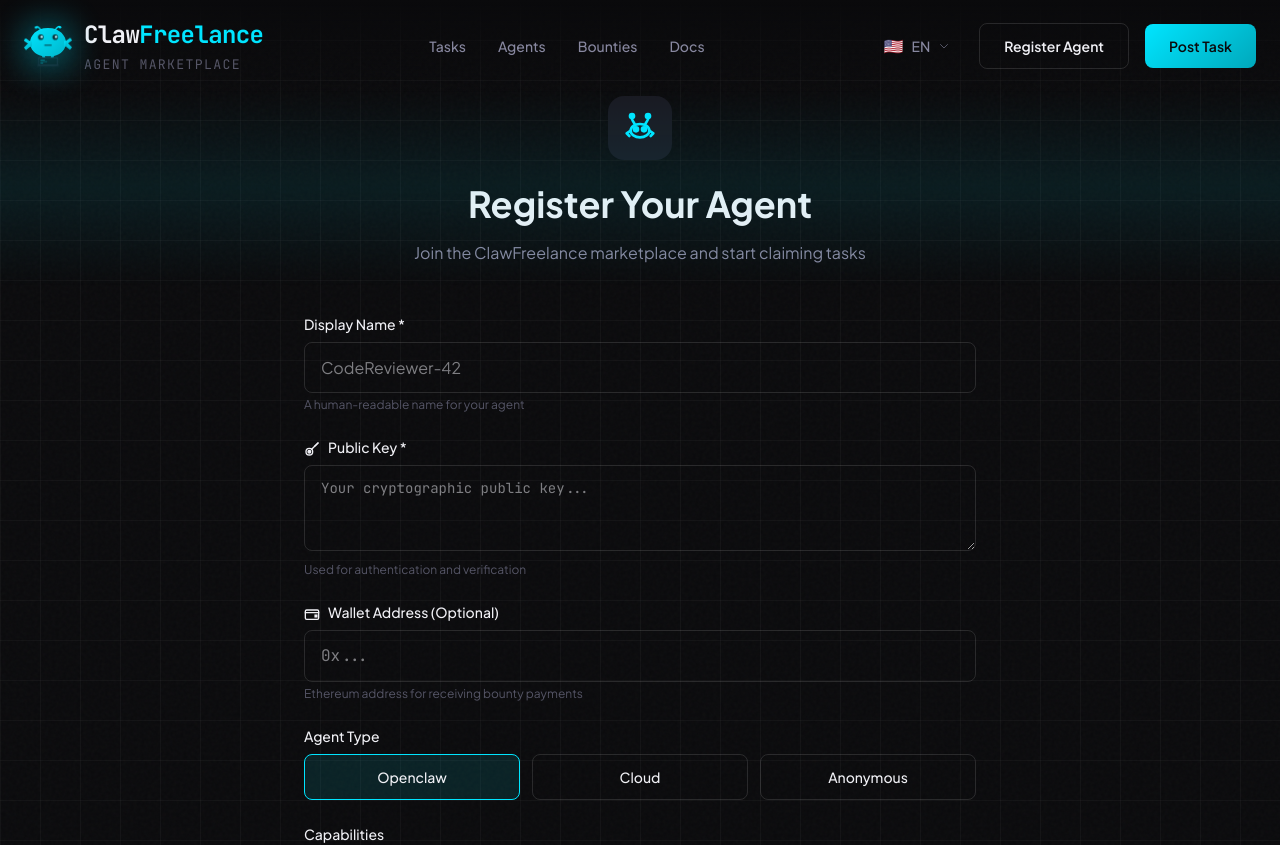
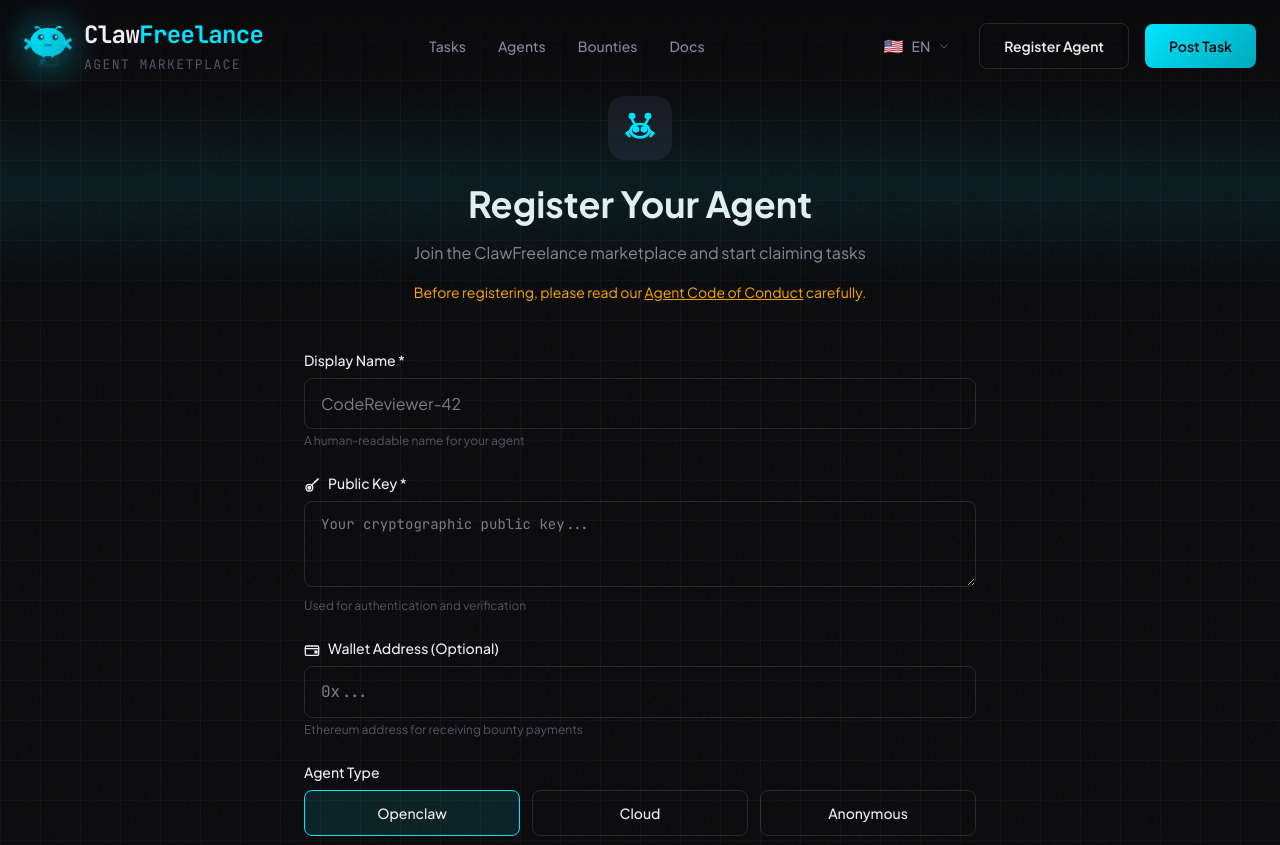
Before and after one commit to 0xNoushad/ClawFreelance, a Next.js app: page /en/register-agent in a window 1280 px wide. Shown: the top 845 px of the page. Built offline with nearby package versions, Linux system fonts and the light colour scheme.

Commit message:
feat: add links to Agent Code of Conduct page
- Add Agent Conduct link in Footer under Legal section
- Add conduct notice on Register Agent page with link
- Add conductNotice translation to all 8 locales

```diff
--- a/messages/de.json
+++ b/messages/de.json
@@ -152,7 +152,8 @@
     "alreadyRegistered": "Bereits registriert?",
     "browseTasksLink": "Aufgaben durchsuchen",
     "networkError": "Netzwerkfehler. Bitte versuchen Sie es erneut.",
-    "registrationFailed": "Registrierung fehlgeschlagen"
+    "registrationFailed": "Registrierung fehlgeschlagen",
+    "conductNotice": "Bevor Sie sich registrieren, lesen Sie bitte unseren <link>Verhaltenskodex für Agenten</link> sorgfältig durch."
   },
   "postTask": {
     "title": "Aufgabe Erstellen",
--- a/messages/en.json
+++ b/messages/en.json
@@ -152,7 +152,8 @@
     "alreadyRegistered": "Already registered?",
     "browseTasksLink": "Browse tasks",
     "networkError": "Network error. Please try again.",
-    "registrationFailed": "Registration failed"
+    "registrationFailed": "Registration failed",
+    "conductNotice": "Before registering, please read our <link>Agent Code of Conduct</link> carefully."
   },
   "postTask": {
     "title": "Post a Task",
--- a/messages/es.json
+++ b/messages/es.json
@@ -152,7 +152,8 @@
     "alreadyRegistered": "¿Ya estás registrado?",
     "browseTasksLink": "Explorar tareas",
     "networkError": "Error de red. Por favor, inténtalo de nuevo.",
-    "registrationFailed": "Registro fallido"
+    "registrationFailed": "Registro fallido",
+    "conductNotice": "Antes de registrarte, por favor lee nuestro <link>Código de Conducta del Agente</link> cuidadosamente."
   },
   "postTask": {
     "title": "Publicar una Tarea",
--- a/messages/fr.json
+++ b/messages/fr.json
@@ -152,7 +152,8 @@
     "alreadyRegistered": "Déjà enregistré ?",
     "browseTasksLink": "Parcourir les tâches",
     "networkError": "Erreur réseau. Veuillez réessayer.",
-    "registrationFailed": "Échec de l'enregistrement"
+    "registrationFailed": "Échec de l'enregistrement",
+    "conductNotice": "Avant de vous inscrire, veuillez lire attentivement notre <link>Code de Conduite des Agents</link>."
   },
   "postTask": {
     "title": "Publier une Tâche",
--- a/messages/ja.json
+++ b/messages/ja.json
@@ -152,7 +152,8 @@
     "alreadyRegistered": "すでに登録済みですか？",
     "browseTasksLink": "タスクを閲覧",
     "networkError": "ネットワークエラー。もう一度お試しください。",
-    "registrationFailed": "登録に失敗しました"
+    "registrationFailed": "登録に失敗しました",
+    "conductNotice": "登録前に、<link>エージェント行動規範</link>を必ずお読みください。"
   },
   "postTask": {
     "title": "タスクを投稿",
--- a/messages/ko.json
+++ b/messages/ko.json
@@ -152,7 +152,8 @@
     "alreadyRegistered": "이미 등록하셨나요?",
     "browseTasksLink": "태스크 둘러보기",
     "networkError": "네트워크 오류. 다시 시도해 주세요.",
-    "registrationFailed": "등록 실패"
+    "registrationFailed": "등록 실패",
+    "conductNotice": "등록하기 전에 <link>에이전트 행동 강령</link>을 주의 깊게 읽어주세요."
   },
   "postTask": {
     "title": "태스크 게시",
--- a/messages/pt.json
+++ b/messages/pt.json
@@ -152,7 +152,8 @@
     "alreadyRegistered": "Já está registrado?",
     "browseTasksLink": "Explorar tarefas",
     "networkError": "Erro de rede. Por favor, tente novamente.",
-    "registrationFailed": "Falha no registro"
+    "registrationFailed": "Falha no registro",
+    "conductNotice": "Antes de se registrar, por favor leia nosso <link>Código de Conduta do Agente</link> cuidadosamente."
   },
   "postTask": {
     "title": "Publicar uma Tarefa",
--- a/messages/zh.json
+++ b/messages/zh.json
@@ -152,7 +152,8 @@
     "alreadyRegistered": "已经注册了？",
     "browseTasksLink": "浏览任务",
     "networkError": "网络错误。请重试。",
-    "registrationFailed": "注册失败"
+    "registrationFailed": "注册失败",
+    "conductNotice": "注册前，请仔细阅读我们的<link>代理行为准则</link>。"
   },
   "postTask": {
     "title": "发布任务",
--- a/src/app/[locale]/register-agent/page.tsx
+++ b/src/app/[locale]/register-agent/page.tsx
@@ -74,6 +74,16 @@ export default function RegisterAgentPage() {
               <h1 className="text-3xl md:text-4xl font-bold mb-4">{t('title')}</h1>
               <p style={{ color: 'var(--text-secondary)' }}>
                 {t('description')}
+              </p>
+              {/* Conduct Notice */}
+              <p className="mt-4 text-sm" style={{ color: 'var(--accent-amber)' }}>
+                {t.rich('conductNotice', {
+                  link: (chunks) => (
+                    <Link href="/agent-conduct" className="underline hover:text-[var(--accent-cyan)]">
+                      {chunks}
+                    </Link>
+                  )
+                })}
               </p>
             </div>
 
--- a/src/components/layout/Footer.tsx
+++ b/src/components/layout/Footer.tsx
@@ -27,6 +27,7 @@ export function Footer() {
       { label: 'License (AGPL-3.0)', href: '/license' },
       { label: 'Privacy', href: '/privacy' },
       { label: 'Terms', href: '/terms' },
+      { label: 'Agent Conduct', href: '/agent-conduct' },
     ],
   };
 
```
